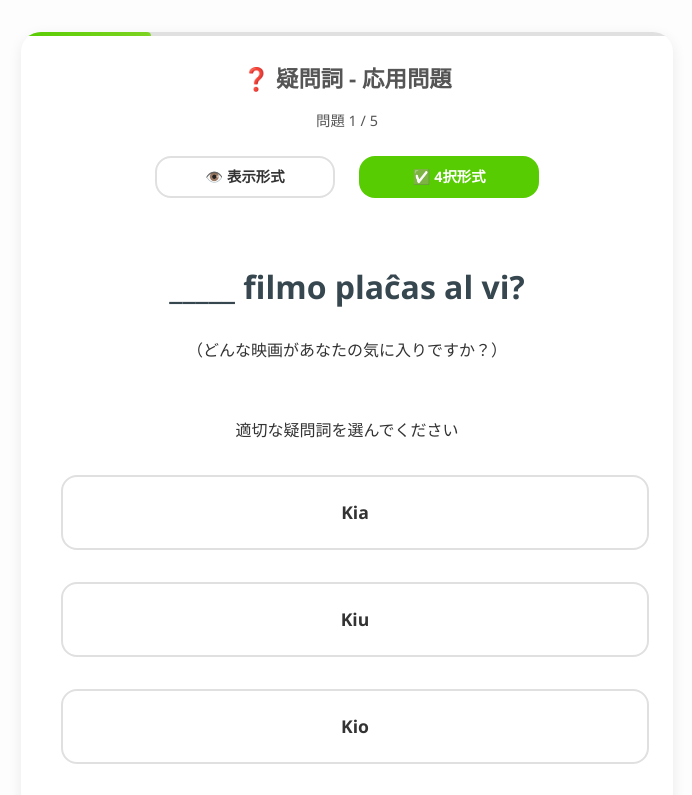
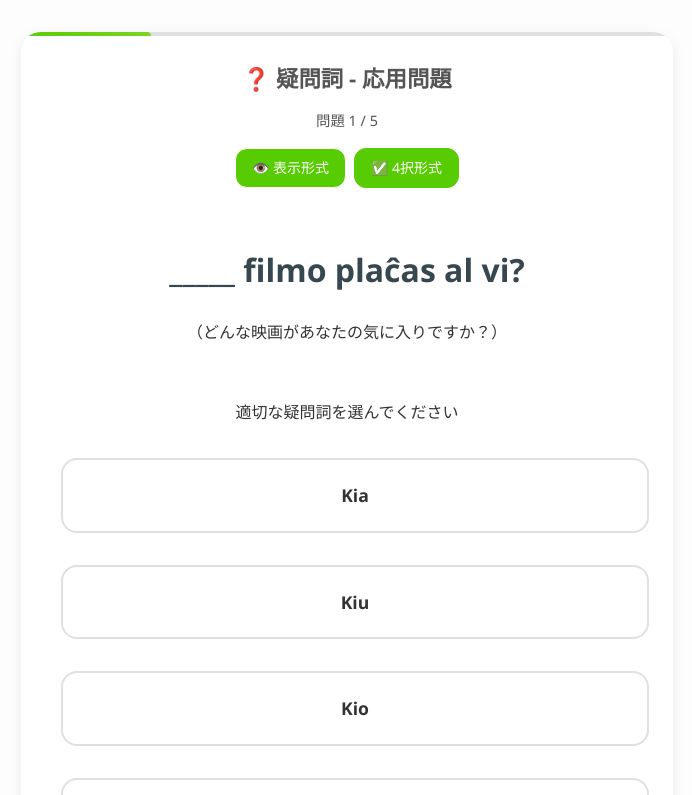
Before and after one commit to manzoku-bukuro/KRESKO, a React (Vite) app: page /interrogative-advanced in a window 1280 px wide. Shown: the top 795 px of the page, without its empty margins (293-985 px from the left). Built offline with nearby package versions, Linux system fonts and the light colour scheme; no server answers.

Commit message:
feat: ModeToggleコンポーネントを新規作成し、クイズモードの切り替え機能を実装

```diff
--- /dev/null
+++ b/src/components/ModeToggle/ModeToggle.View.tsx
@@ -0,0 +1,48 @@
+import type { ModeToggleProps, ModeToggleState, ModeToggleActions } from './ModeToggle.types'
+
+interface ModeToggleViewProps {
+  props: ModeToggleProps
+  state: ModeToggleState
+  actions: ModeToggleActions
+}
+
+export const ModeToggleView = ({ props, actions }: ModeToggleViewProps) => {
+  const {
+    currentMode,
+    traditionalLabel = '👁️ 表示形式',
+    multipleChoiceLabel = '✅ 4択形式',
+    className = ''
+  } = props
+  const { handleTraditionalClick, handleMultipleChoiceClick } = actions
+
+  return (
+    <div className={`flex gap-sm justify-center mt-md w-full max-w-sm mx-auto ${className}`}>
+      <button
+        className={`
+          flex-1 max-w-44 font-normal px-md py-sm whitespace-nowrap min-h-10 text-sm
+          transition-all duration-fast rounded-md
+          ${currentMode === 'traditional'
+            ? 'bg-primary hover:bg-primary-dark text-white border border-primary'
+            : 'bg-secondary hover:bg-secondary-dark text-text border border-secondary'
+          }
+        `}
+        onClick={handleTraditionalClick}
+      >
+        {traditionalLabel}
+      </button>
+      <button
+        className={`
+          flex-1 max-w-44 font-normal px-md py-sm whitespace-nowrap min-h-10 text-sm
+          transition-all duration-fast rounded-md
+          ${currentMode === 'multiple-choice'
+            ? 'bg-primary hover:bg-primary-dark text-white border border-primary'
+            : 'bg-secondary hover:bg-secondary-dark text-text border border-secondary'
+          }
+        `}
+        onClick={handleMultipleChoiceClick}
+      >
+        {multipleChoiceLabel}
+      </button>
+    </div>
+  )
+}
--- /dev/null
+++ b/src/components/ModeToggle/ModeToggle.tsx
@@ -0,0 +1,18 @@
+import { ModeToggleView } from './ModeToggle.View'
+import { useModeToggle } from './hooks/useModeToggle'
+import type { ModeToggleProps } from './ModeToggle.types'
+
+export const ModeToggle = (props: ModeToggleProps) => {
+  const { state, actions } = useModeToggle({
+    currentMode: props.currentMode,
+    onModeChange: props.onModeChange
+  })
+
+  return (
+    <ModeToggleView
+      props={props}
+      state={state}
+      actions={actions}
+    />
+  )
+}
--- /dev/null
+++ b/src/components/ModeToggle/hooks/useModeToggle.ts
@@ -0,0 +1,28 @@
+import { useCallback } from 'react'
+import type { ModeToggleProps, ModeToggleState, ModeToggleActions } from '../ModeToggle.types'
+
+export const useModeToggle = ({ currentMode, onModeChange }: Pick<ModeToggleProps, 'currentMode' | 'onModeChange'>) => {
+  const handleTraditionalClick = useCallback(() => {
+    if (currentMode !== 'traditional') {
+      onModeChange('traditional')
+    }
+  }, [currentMode, onModeChange])
+
+  const handleMultipleChoiceClick = useCallback(() => {
+    if (currentMode !== 'multiple-choice') {
+      onModeChange('multiple-choice')
+    }
+  }, [currentMode, onModeChange])
+
+  const state: ModeToggleState = {}
+
+  const actions: ModeToggleActions = {
+    handleTraditionalClick,
+    handleMultipleChoiceClick
+  }
+
+  return {
+    state,
+    actions
+  }
+}
--- /dev/null
+++ b/src/components/ModeToggle/index.tsx
@@ -0,0 +1,9 @@
+export { ModeToggle } from './ModeToggle'
+export { ModeToggleView } from './ModeToggle.View'
+export { useModeToggle } from './hooks/useModeToggle'
+export type {
+  ModeToggleProps,
+  ModeToggleState,
+  ModeToggleActions,
+  QuizMode
+} from './ModeToggle.types'
--- a/src/pages/InterrogativeAdvanced.tsx
+++ b/src/pages/InterrogativeAdvanced.tsx
@@ -4,6 +4,7 @@ import interrogativeQuestionsData from "../data/interrogative-questions.json";
 import { updatePageMeta, seoData } from "../utils/seo";
 import { AnswerResult } from "../components/AnswerResult";
 import { WordList } from "../components/WordList";
+import { ModeToggle, type QuizMode } from "../components/ModeToggle";
 
 interface QuizQuestion {
   sentence: string;
@@ -23,7 +24,7 @@ function InterrogativeAdvanced() {
   const [shuffledQuestions, setShuffledQuestions] = useState<QuizQuestion[]>([]);
 
   // モード切り替え用の状態
-  const [quizMode, setQuizMode] = useState<'traditional' | 'multiple-choice'>('multiple-choice');
+  const [quizMode, setQuizMode] = useState<QuizMode>('multiple-choice');
   const [showResult, setShowResult] = useState(false);
 
   useEffect(() => {
@@ -121,20 +122,10 @@ function InterrogativeAdvanced() {
           </p>
 
           {/* Mode Toggle */}
-          <div className="quiz-mode-toggle">
-            <button
-              className={`btn btn-small ${quizMode === 'traditional' ? 'btn-primary' : 'btn-secondary'}`}
-              onClick={() => setQuizMode('traditional')}
-            >
-              👁️ 表示形式
-            </button>
-            <button
-              className={`btn btn-small ${quizMode === 'multiple-choice' ? 'btn-primary' : 'btn-secondary'}`}
-              onClick={() => setQuizMode('multiple-choice')}
-            >
-              ✅ 4択形式
-            </button>
-          </div>
+          <ModeToggle
+            currentMode={quizMode}
+            onModeChange={setQuizMode}
+          />
         </div>
 
         {/* Quiz Content */}
--- a/src/pages/Quiz.tsx
+++ b/src/pages/Quiz.tsx
@@ -6,6 +6,7 @@ import { useAuth } from "../contexts/AuthContext";
 import { saveWeakQuestion } from "../utils/firestore";
 import { AnswerResult } from "../components/AnswerResult";
 import { WordList } from "../components/WordList";
+import { ModeToggle, type QuizMode } from "../components/ModeToggle";
 
 interface Word {
   esperanto: string;
@@ -81,7 +82,7 @@ function Quiz() {
   const [finished, setFinished] = useState(false);
 
   // 4択モード用状態
-  const [quizMode, setQuizMode] = useState<'traditional' | 'multiple-choice'>('traditional');
+  const [quizMode, setQuizMode] = useState<QuizMode>('traditional');
   const [selectedAnswer, setSelectedAnswer] = useState<string | null>(null);
   const [choices, setChoices] = useState<string[]>([]);
   const [showResult, setShowResult] = useState(false);
@@ -351,20 +352,10 @@ function Quiz() {
           </p>
 
           {/* Mode Toggle */}
-          <div className="quiz-mode-toggle">
-            <button
-              className={`btn btn-small ${quizMode === 'traditional' ? 'btn-primary' : 'btn-secondary'}`}
-              onClick={() => setQuizMode('traditional')}
-            >
-              👁️ 表示形式
-            </button>
-            <button
-              className={`btn btn-small ${quizMode === 'multiple-choice' ? 'btn-primary' : 'btn-secondary'}`}
-              onClick={() => setQuizMode('multiple-choice')}
-            >
-              ✅ 4択形式
-            </button>
-          </div>
+          <ModeToggle
+            currentMode={quizMode}
+            onModeChange={setQuizMode}
+          />
         </div>
 
         {/* Quiz Content */}
--- a/src/pages/WeakQuestionsReview.tsx
+++ b/src/pages/WeakQuestionsReview.tsx
@@ -3,6 +3,7 @@ import { useNavigate } from 'react-router-dom';
 import { useAuth } from '../contexts/AuthContext';
 import { getWeakQuestions, removeWeakQuestion, type WeakQuestion } from '../utils/firestore';
 import { WordList } from '../components/WordList';
+import { ModeToggle, type QuizMode } from '../components/ModeToggle';
 
 const WeakQuestionsReview = () => {
   const { user } = useAuth();
@@ -14,7 +15,7 @@ const WeakQuestionsReview = () => {
   const [finished, setFinished] = useState(false);
 
   // クイズ状態
-  const [quizMode, setQuizMode] = useState<'traditional' | 'multiple-choice'>('traditional');
+  const [quizMode, setQuizMode] = useState<QuizMode>('traditional');
   const [showAnswer, setShowAnswer] = useState(false);
   const [selectedAnswer, setSelectedAnswer] = useState<string | null>(null);
   const [showResult, setShowResult] = useState(false);
@@ -270,30 +271,15 @@ const WeakQuestionsReview = () => {
           </p>
 
           {/* Mode Toggle */}
-          <div className="quiz-mode-toggle">
-            <button
-              className={`btn btn-small ${quizMode === 'traditional' ? 'btn-primary' : 'btn-secondary'}`}
-              onClick={() => {
-                setQuizMode('traditional');
-                setShowAnswer(false);
-                setSelectedAnswer(null);
-                setShowResult(false);
-              }}
-            >
-              👁️ 表示形式
-            </button>
-            <button
-              className={`btn btn-small ${quizMode === 'multiple-choice' ? 'btn-primary' : 'btn-secondary'}`}
-              onClick={() => {
-                setQuizMode('multiple-choice');
-                setShowAnswer(false);
-                setSelectedAnswer(null);
-                setShowResult(false);
-              }}
-            >
-              ✅ 4択形式
-            </button>
-          </div>
+          <ModeToggle
+            currentMode={quizMode}
+            onModeChange={(mode) => {
+              setQuizMode(mode);
+              setShowAnswer(false);
+              setSelectedAnswer(null);
+              setShowResult(false);
+            }}
+          />
         </div>
 
         {/* Quiz Content */}
```
Also changed, not shown: src/components/ModeToggle/ModeToggle.types.ts (added, +18 -0 lines), 1 other file (tests, documents, lock files or other folders).
